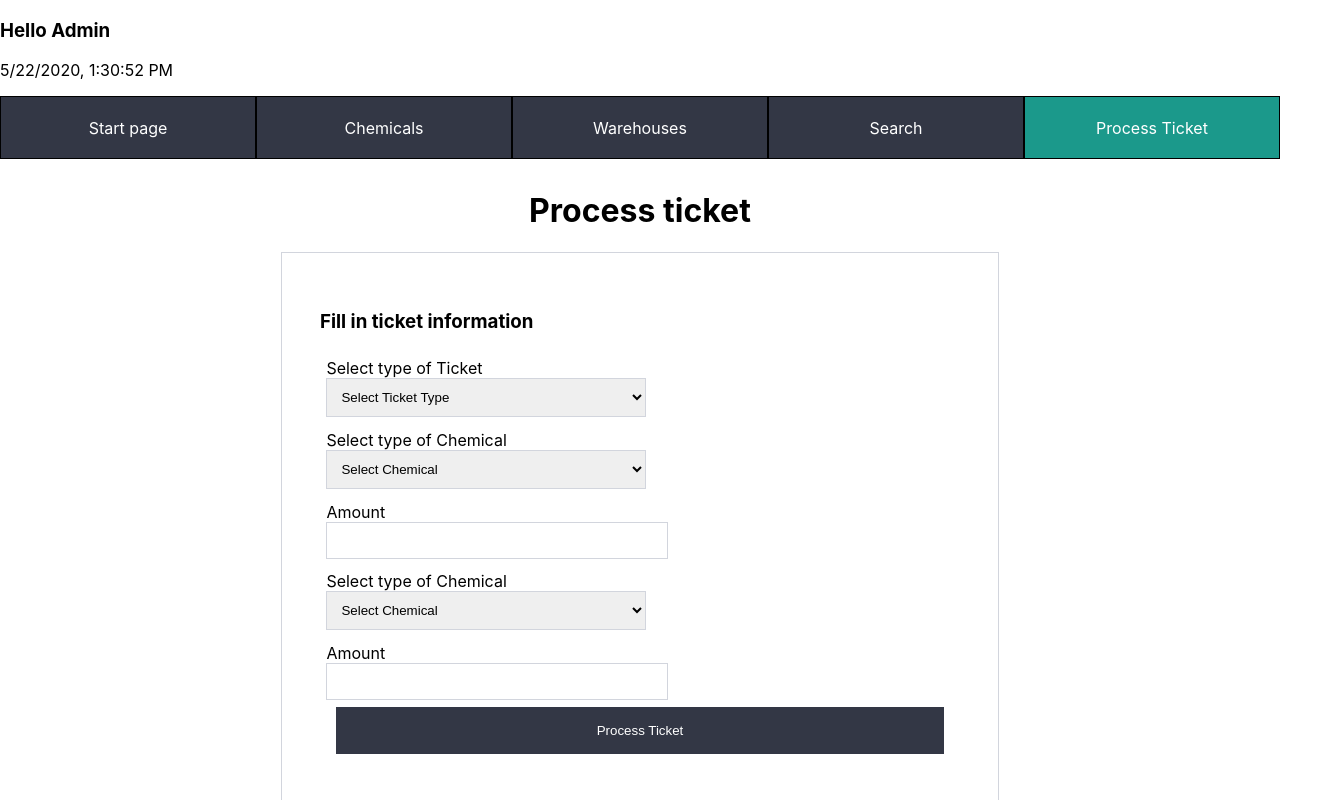
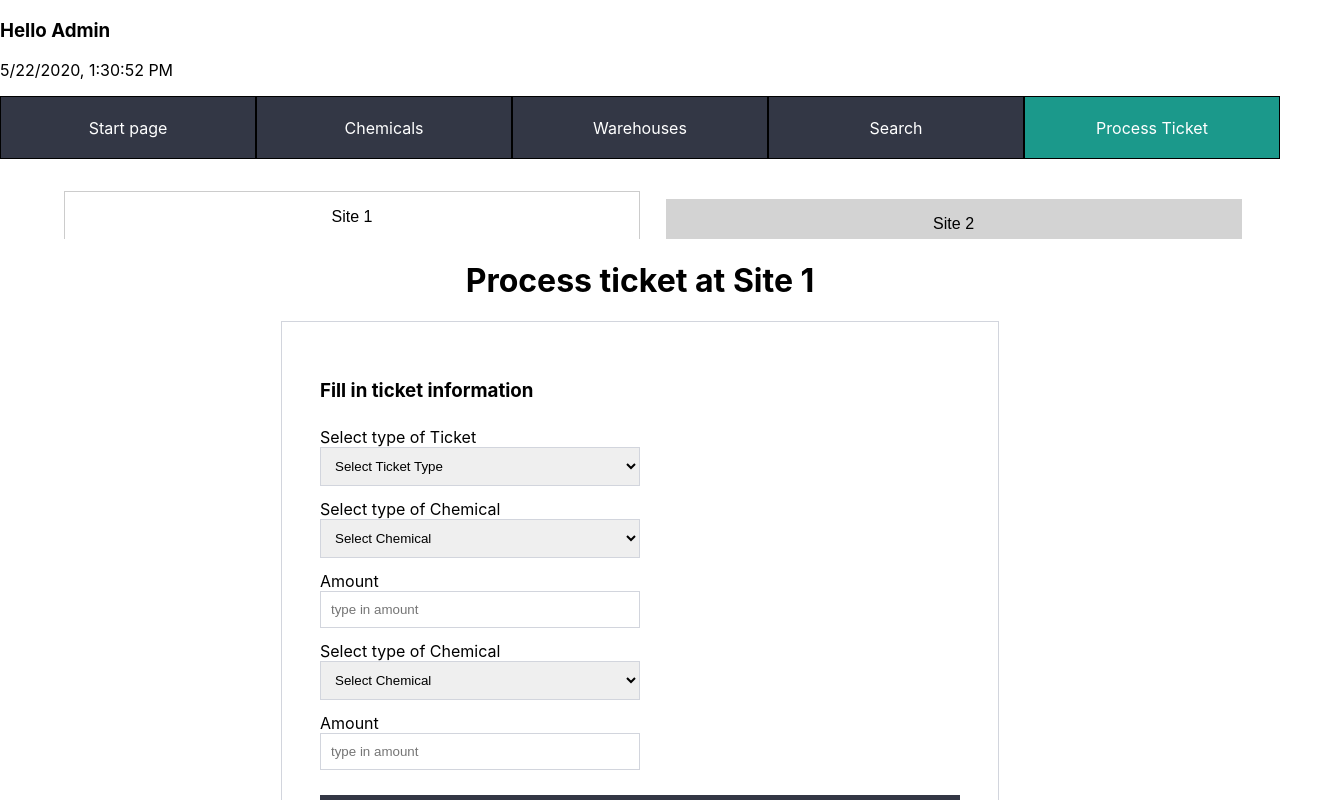
Before and after one commit to elisabetros/dev_env_toxic_chemicals, a React (Create React App) app: page /addTicket in a window 1280 px wide. Shown: the top 800 px of the page, 1331 px wide, since content can reach past the window. Built offline with nearby package versions, Linux system fonts and the light colour scheme; no server answers.

Commit message:
add ticket to both sites

```diff
--- a/src/components/AddTicket.js
+++ b/src/components/AddTicket.js
@@ -1,5 +1,6 @@
 import React, { useEffect, useState } from "react";
 import ticketCSS from '../css/addTicket.css'
+import { Tabs, Tab, Content } from "./TabStyle";
 import axios from "axios";
 
 const AddTicket = () => {
@@ -15,13 +16,26 @@ const AddTicket = () => {
     const [job, setJob] = useState()
     const [process, setProcess] = useState()
 
+    const [active, setActive] = useState(0);
+    const handleClick = (e) => {
+        const index = parseInt(e.target.id, 0);
+        if (index !== active) {
+          setActive(index);
+        }
+      };
+
     const checkIfSiteContainsChemicals = (site) => {
        let currentTotalInventory = 0;
-        if(ticket.site === 'site1'){
-            site1Stock.forEach(warehouse => {
-                currentTotalInventory = warehouse.current_stock + currentTotalInventory
-            })
-        }
+       if(site=== "site1"){
+           site1Stock.forEach(warehouse => {
+               currentTotalInventory = warehouse.current_stock + currentTotalInventory
+           })
+       }else{
+           site2Stock.forEach(warehouse => {
+               currentTotalInventory = warehouse.current_stock + currentTotalInventory
+           })
+       }
+
         if(currentTotalInventory >= ticket.totalAmount){
             return true
         }else {
@@ -31,10 +45,13 @@ const AddTicket = () => {
 
     const checkIfSpaceAtSite = (site) => {
         let totalSiteCapacity = 0;
-        if(ticket.site === 'site1'){
+        if(site === "site2"){
             site1Stock.forEach(warehouse => {
-                // console.log(warehouse.capacity)
-                totalSiteCapacity = warehouse.capacity + totalSiteCapacity
+                 totalSiteCapacity = warehouse.capacity + totalSiteCapacity
+            })
+        }else{
+            site2Stock.forEach(warehouse => {
+                 totalSiteCapacity = warehouse.capacity + totalSiteCapacity
             })
         }
         // console.log(totalSiteCapacity ,ticket.totalAmount)
@@ -66,12 +83,13 @@ const AddTicket = () => {
         }
     }
 
-    const findWarehousesForDispatch = (site) => {
+    const findWarehousesForDispatch = () => {
         let aWarehousesToRemoveFrom = []
         let warehouses;
-        if(site === "site1"){
+        if(ticket.site === "site1"){
             warehouses = site1Stock
         }else{
+            console.log('site2')
             warehouses = site2Stock
         }
         let ticketTemp = ticket
@@ -125,7 +143,7 @@ const AddTicket = () => {
             warehouses = site2Stock
         }
         for(let i = 0; i< amount; i++){
-            const warehouseToStore = site1Stock.find((warehouse, index) => {
+            const warehouseToStore = warehouses.find((warehouse, index) => {
                 console.log('os', warehouse.chemicalInventory)
                 const chemicalsAllowed= processWarehouseInventory(warehouse).chemicalsAllowed
                 let remainingStorage = processWarehouseInventory(warehouse).remainingStorage
@@ -198,7 +216,7 @@ const AddTicket = () => {
             console.log(aWarehousesToStore)
        return aWarehousesToStore
     }
-    const findWarehousesForDelivery = (site) => {
+    const findWarehousesForDelivery = () => {
         let placementArray = []
         let ticketTemp = ticket
         // console.log('amount', amount)
@@ -221,7 +239,7 @@ const AddTicket = () => {
         if(ticket.type === 'O'){
            if(checkIfSiteContainsChemicals(ticket.site)){
                console.log('enough')
-               const placementArray = findWarehousesForDispatch(ticket.site)
+               const placementArray = findWarehousesForDispatch()
                if(placementArray){
                    console.log(placementArray)
                    setJob({status:'inProcess', type: ticket.type, placementArray})
@@ -238,7 +256,7 @@ const AddTicket = () => {
          if(ticket.type === 'I'){
            if(checkIfSpaceAtSite(ticket.site)){
                console.log('space')
-               const placementArray = findWarehousesForDelivery(ticket.site)
+               const placementArray = findWarehousesForDelivery()
                if(placementArray){
                 console.log(placementArray)
                 setJob({status:'inProcess', type: ticket.type, placementArray})
@@ -253,12 +271,7 @@ const AddTicket = () => {
                setTicket({...ticket, status: 'Denied'})
            }
         }
-        // check if outgoing or incoming
-        // check if space or enough inventory on site
-        // check if warehouses can handle stock
-        // if so raise job -> else deny ticket
-        // if job is raised, refetch stock, do individual checks at warehouses
-        //      if all is good post to database
+
         console.log(site1Stock)
 
     }
@@ -352,7 +365,17 @@ const AddTicket = () => {
 //     console.log(site2Stock)
     return(
         <div>
-            <h1>Process ticket</h1>
+        <Tabs className="tabs">
+            <Tab onClick={handleClick} active={active === 0} id={0}>
+            Site 1
+            </Tab>
+
+            <Tab onClick={handleClick} active={active === 1} id={1}>
+            Site 2
+            </Tab>
+        </Tabs>
+      <Content active={active === 0}>
+            <h1>Process ticket at Site 1</h1>
             <form>
             {ticket? <h2>Ticket: {ticket.status}</h2>: null}
             {job? <h2>Job: {job.status}</h2>: null}
@@ -360,7 +383,7 @@ const AddTicket = () => {
                 <label>
                    <p>Select type of Ticket</p>
                     <select name="type" value={ticketType} onChange={(e)=>setTicketType(e.target.value)}>
-                        <option value="null">Select Ticket Type</option>
+                        <option disabled="disabled" selected hidden>Select Ticket Type</option>
                         <option value="O">Dispatch</option>
                         <option value="I">Delivery</option>
                     </select>
@@ -368,7 +391,7 @@ const AddTicket = () => {
                 <label>
                     <p>Select type of Chemical</p>
                     <select name="chemical1" value={chemical1} onChange={(e)=>setChemical1(e.target.value)}>
-                        <option value="null">Select Chemical</option>
+                        <option disabled="disabled" selected hidden>Select Chemical</option>
                         <option value="A">A</option>
                         <option value="B">B</option>
                         <option value="C">C</option>
@@ -376,12 +399,12 @@ const AddTicket = () => {
                 </label>
                 <label>
                <p> Amount</p>
-                    <input type="number" name="amount1" onChange={(e)=>{console.log(e.target.value);setChemicalAmount1(e.target.value)}}/>
+                    <input type="number" name="amount1" placeholder="type in amount" onChange={(e)=>{console.log(e.target.value);setChemicalAmount1(e.target.value)}}/>
                 </label>
                 <label>
                    <p> Select type of Chemical</p>
                     <select name="chemical2" value={chemical2}onChange={(e)=>setChemical2(e.target.value)}>
-                        <option value="null">Select Chemical</option>
+                        <option disabled="disabled" selected hidden>Select Chemical</option>
                         <option value="A">A</option>
                         <option value="B">B</option>
                         <option value="C">C</option>
@@ -389,11 +412,55 @@ const AddTicket = () => {
                 </label>
                 <label>
                 <p>Amount</p>
-                    <input type="number" name="amount2" onChange={(e)=>setChemicalAmount2(e.target.value)}/>
+                    <input type="number" name="amount2" placeholder="type in amount" onChange={(e)=>setChemicalAmount2(e.target.value)}/>
                 </label>
             <button onClick={(e)=>handleSubmit(e, "site1")}>Process Ticket</button>
             </form>
+            </Content>
 
+            <Content active={active === 1}>
+            <h1>Process ticket at Site 2</h1>
+            <form className="formSite2">
+            {ticket? <h2>Ticket: {ticket.status}</h2>: null}
+            {job? <h2>Job: {job.status}</h2>: null}
+                <h3>Fill in ticket information</h3>
+                <label>
+                   <p>Select type of Ticket</p>
+                    <select name="type" value={ticketType} onChange={(e)=>setTicketType(e.target.value)}>
+                        <option disabled="disabled" selected hidden>Select Ticket Type</option>
+                        <option value="O">Dispatch</option>
+                        <option value="I">Delivery</option>
+                    </select>
+                </label>
+                <label>
+                    <p>Select type of Chemical</p>
+                    <select name="chemical1" value={chemical1} onChange={(e)=>setChemical1(e.target.value)}>
+                        <option disabled="disabled" selected hidden>Select Chemical</option>
+                        <option value="A">A</option>
+                        <option value="B">B</option>
+                        <option value="C">C</option>
+                    </select>
+                </label>
+                <label>
+               <p> Amount</p>
+                    <input type="number" placeholder="type in amount" name="amount1" onChange={(e)=>{console.log(e.target.value);setChemicalAmount1(e.target.value)}}/>
+                </label>
+                <label>
+                   <p> Select type of Chemical</p>
+                    <select name="chemical2" value={chemical2}onChange={(e)=>setChemical2(e.target.value)}>
+                        <option disabled="disabled" selected hidden>Select Chemical</option>
+                        <option value="A">A</option>
+                        <option value="B">B</option>
+                        <option value="C">C</option>
+                    </select>
+                </label>
+                <label>
+                <p>Amount</p>
+                    <input type="number" name="amount2" placeholder="type in amount" onChange={(e)=>setChemicalAmount2(e.target.value)}/>
+                </label>
+            <button onClick={(e)=>handleSubmit(e, "site2")}>Process Ticket</button>
+            </form>
+            </Content>
         </div>
     )
 }
--- a/src/components/TabStyle.js
+++ b/src/components/TabStyle.js
@@ -12,6 +12,7 @@ export const Tabs = styled.div`
 export const Tab = styled.button`
   border: none;
   outline: none;
+  color:black;
   cursor: pointer;
   width: 45%;
   margin:0 1%;
--- a/src/css/addTicket.css
+++ b/src/css/addTicket.css
@@ -6,20 +6,27 @@ form{
     margin:auto;
 }
 label {
- margin:1%;
+ margin:1% 0;
 }
 label p{
     padding:0;
     margin:0;
 }
 input, select {
+    box-sizing: border-box;
     width: 20rem;
     margin:0;
     padding: 10px;
     border:1px solid #D2D5DD;
-
 }
 
 button{
     color:white;
+    margin: 3% 0;
 }
+.tabs button{
+    color:black;
+}
+.formSite2{
+    background:#D2D5DD;
+}
```
